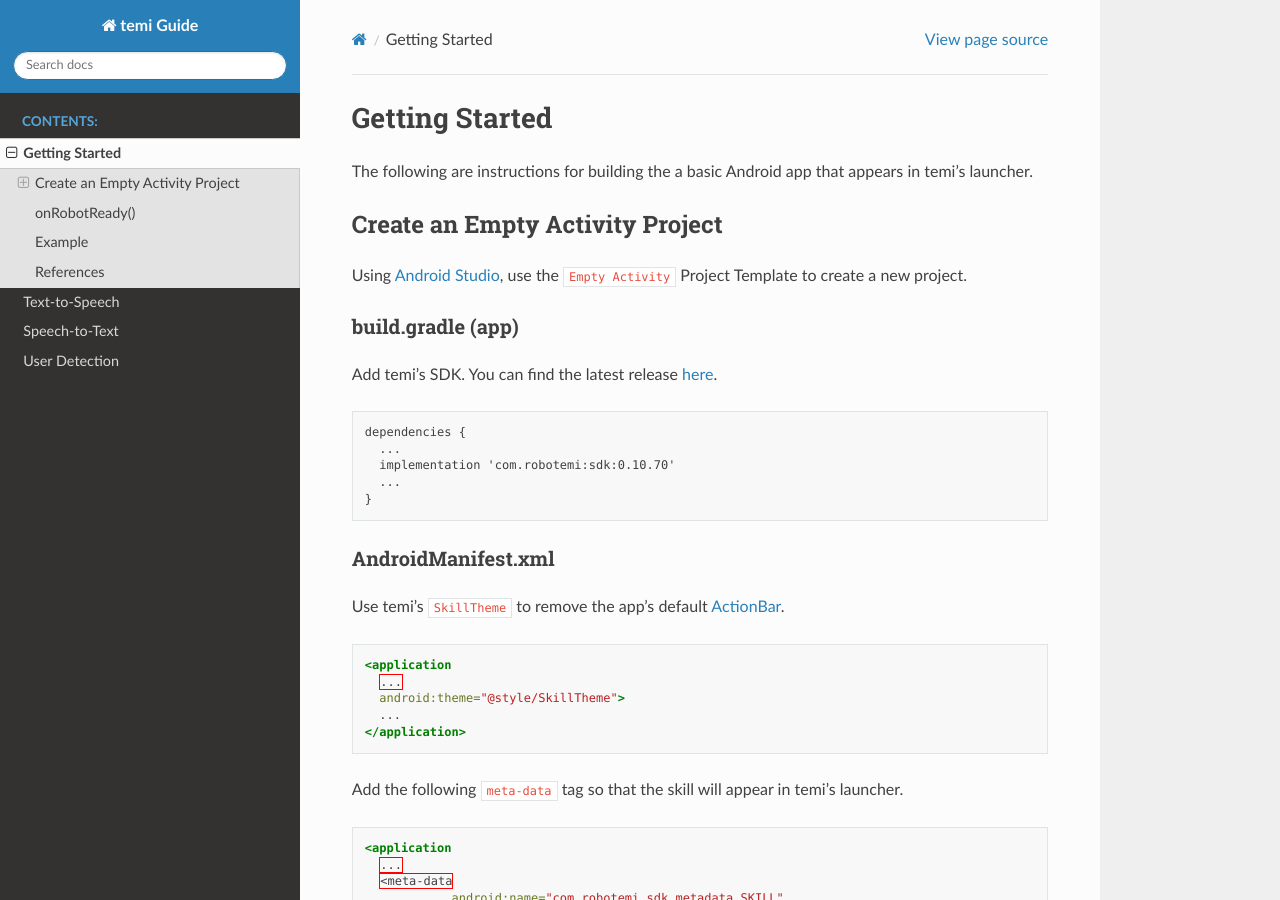
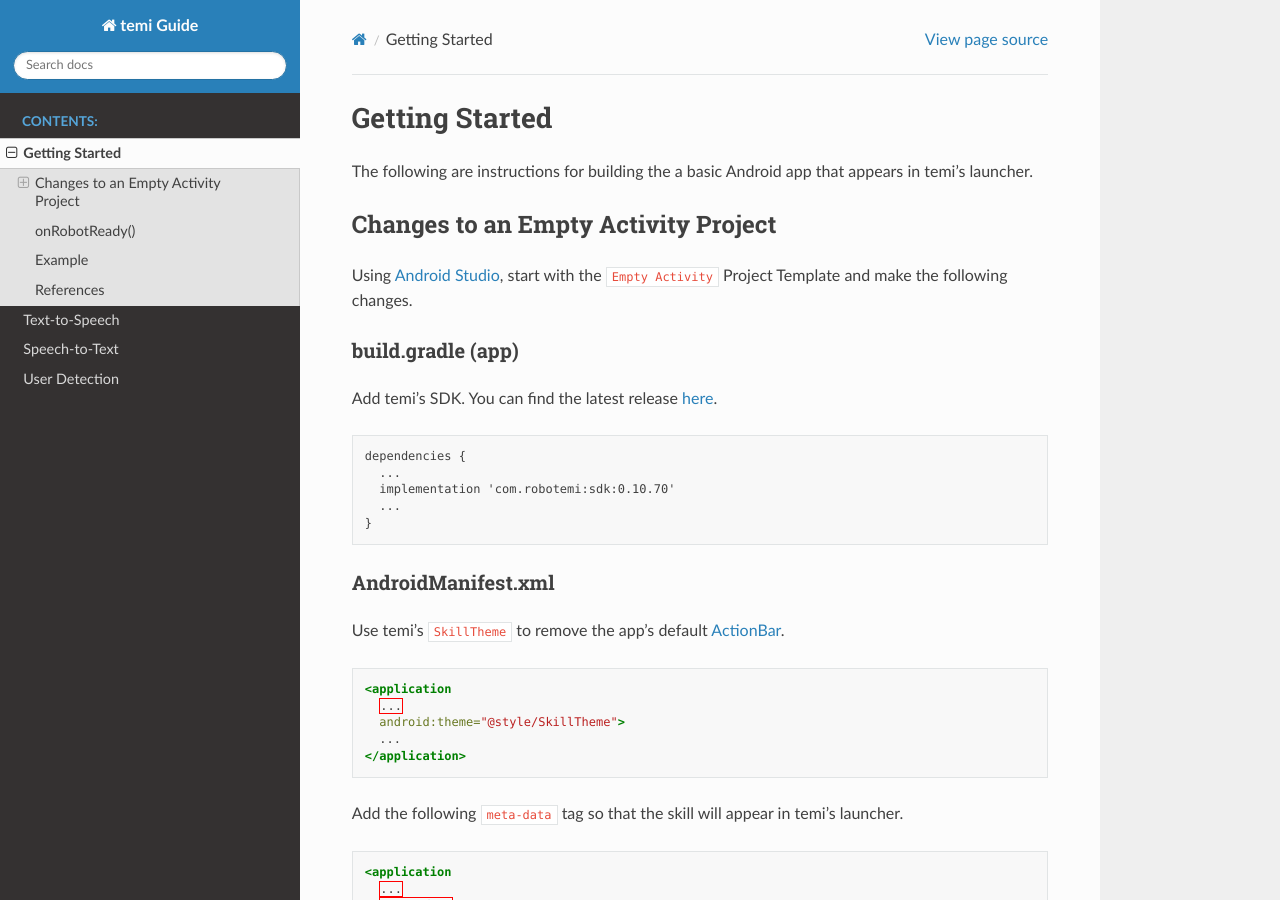
Before and after one commit to hapi-robo/temi-guide, a Sphinx documentation site: the page built from docs/source/getting-started.rst, in a window 1280 px wide and 900 px high. Built offline with Sphinx 7.4.7 and the Read the Docs theme 2.0.0, drawn with Linux system fonts in a browser that asks for light colours.

Commit message:
Updates spacing

```diff
--- a/docs/source/getting-started.rst
+++ b/docs/source/getting-started.rst
@@ -3,9 +3,10 @@
 
 The following are instructions for building the a basic Android app that appears in temi's launcher.
 
-Create an Empty Activity Project
---------------------------------
-Using `Android Studio <https://developer.android.com/studio/>`_, use the ``Empty Activity`` Project Template to create a new project.
+
+Changes to an Empty Activity Project
+------------------------------------
+Using `Android Studio <https://developer.android.com/studio/>`_, start with the ``Empty Activity`` Project Template and make the following changes.
 
 
 build.gradle (app)
@@ -19,6 +20,7 @@
     implementation 'com.robotemi:sdk:0.10.70'
     ...
   }
+
 
 AndroidManifest.xml
 +++++++++++++++++++
@@ -88,6 +90,7 @@
       sRobot.removeOnRobotReadyListener(this);
   }
 
+
 onRobotReady()
 --------------
 In ``MainActivity.java``, log a message to the console and hide temi's ActionBar when the ``OnRobotReady()`` is called.
@@ -105,9 +108,10 @@
 .. warning::
   temi's methods will only work correctly after the robot is *ready*. Use ``onRobotReady()`` to verify this.
 
+
 Example
 -------
-* `Hello World <https://github.com/hapi-robo/temi-guide/tree/master/examples/hello-world>`_.
+* `Hello World <https://github.com/hapi-robo/temi-guide/tree/master/examples/hello-world>`_
 
 
 References
--- a/docs/source/text-to-speech.rst
+++ b/docs/source/text-to-speech.rst
@@ -57,9 +57,11 @@
   // Command robot to speak
   sRobot.speak(TtsRequest.create(queue.remove()));
 
+
 Example
 -------
-* `Text-to-Speech <https://github.com/hapi-robo/temi-guide/tree/master/examples/text-to-speech>`_.
+* `Text-to-Speech <https://github.com/hapi-robo/temi-guide/tree/master/examples/text-to-speech>`_
+
 
 References
 ----------
--- a/docs/source/user-detection.rst
+++ b/docs/source/user-detection.rst
@@ -9,9 +9,11 @@
 
   See `official documentation <https://github.com/robotemi/sdk/wiki/Detection-&-Interaction#integration>`_ for details.
 
+
 Example
 -------
-- `User-Detection <https://github.com/hapi-robo/temi-guide/tree/master/examples/user-detection>`_.
+- `User-Detection <https://github.com/hapi-robo/temi-guide/tree/master/examples/user-detection>`_
+
 
 References
 ----------
```
